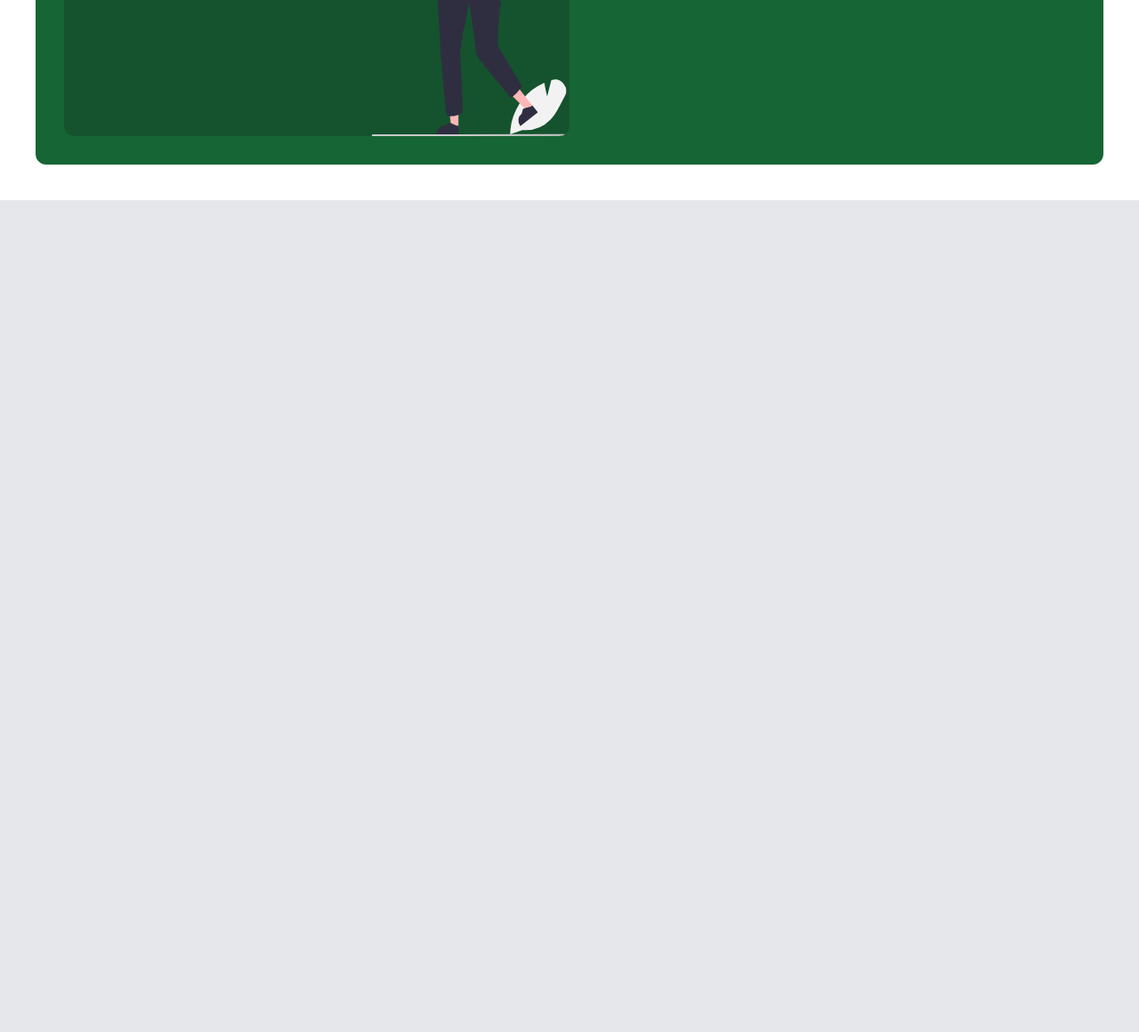
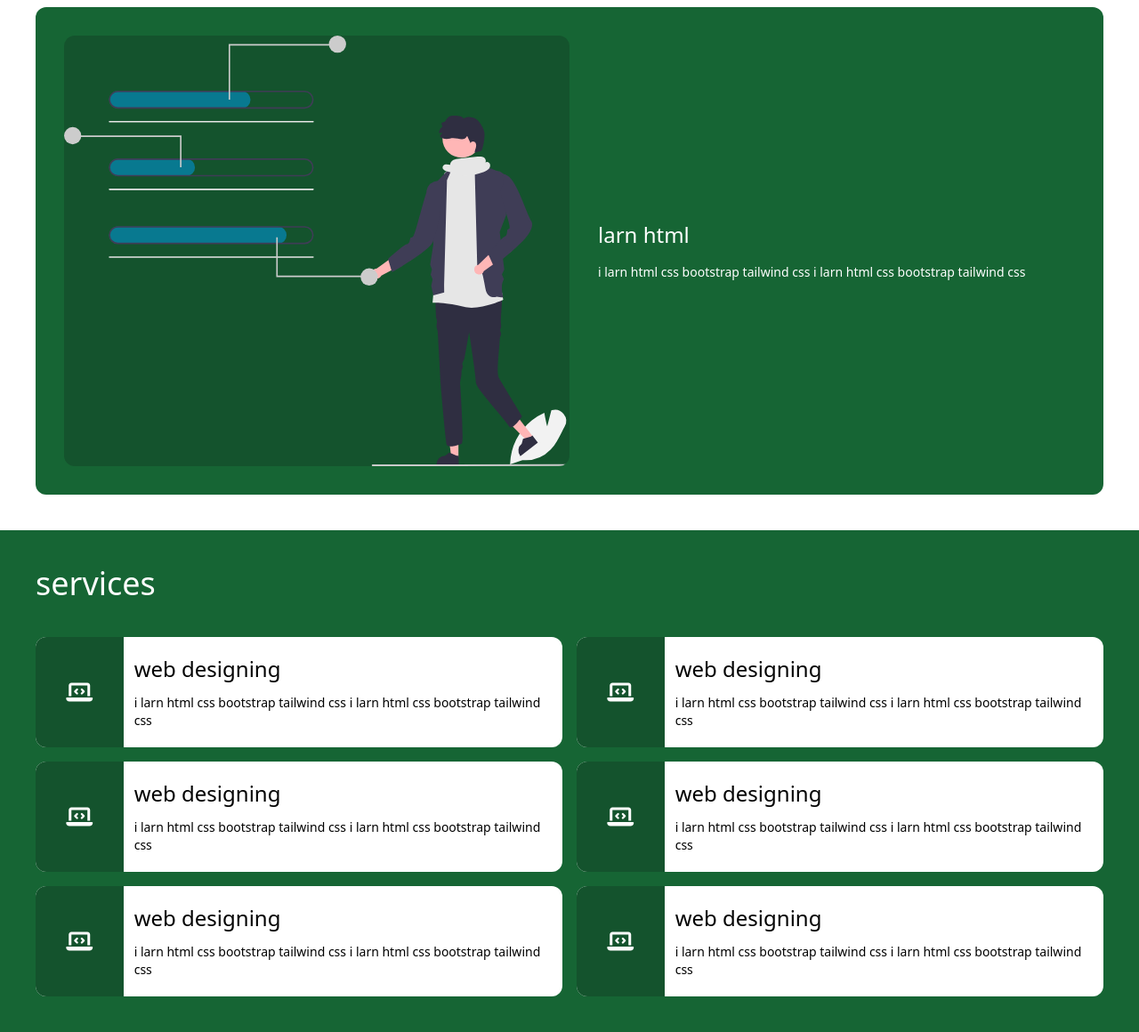
Before and after one commit to mahajanpare/tailwind_css, a website: page src/index.html in a window 1280 px wide. Shown: the part 1480-2640 px from the top of the page at 89% size. Before the commit the page ends 1705 px from the top, so only its background shows below. Drawn offline with Linux system fonts and the light colour scheme; files whose address does not match are found by name.

Commit message:
servic sec and blog sec

```diff
--- a/src/index.html
+++ b/src/index.html
@@ -59,7 +59,7 @@
   <section id="intro" class="bg-green-800 p-10 text-white">
     <div class="grid md:grid-cols-2">
       <div id="intro" class="flex flex-col justify-center align-middle">
-        <h1 class="text-4xl">hello, i am </h1>
+        <h1 class="text-2xl">hello, i am </h1>
         <h1 class="text-3xl pt-3">paresh</h1>
         <h1 class="pt-3 text-2xl">web ui/ux deginer</h1>
 
@@ -104,6 +104,13 @@
         <p class="text-sm">i larn html css bootstrap tailwind css i larn html css bootstrap tailwind css </p>
       </div>
 
+      <div class="rounded-xl bg-green-200 p-8">
+        <img class="bg-green-300 rounded-xl" src="images/bloog2.png">
+
+        <h1 class="mt-4 text-2xl font-bold">larn html</h1>
+        <p class="text-sm">i larn html css bootstrap tailwind css i larn html css bootstrap tailwind css </p>
+      </div>
+
       <div class="rounded-xl bg-red-200 p-8">
         <img class="bg-red-300 rounded-xl" src="images//bloog2.png">
 
@@ -124,7 +131,6 @@
         <h1 class="mt-4 text-2xl font-bold">larn html</h1>
         <p class="text-sm">i larn html css bootstrap tailwind css i larn html css bootstrap tailwind css </p>
       </div>
-
     </div>
 
     <div class="grid grid-cols-1 md:grid-cols-2 mt-10 rounded-xl p-8 bg-green-800 text-white">
@@ -134,6 +140,82 @@
       <div class="flex flex-col justify-center align-middle md:p-8 p-3">
         <h1 class="text-2xl">larn html</h1>
         <p class="text-sm mt-4">i larn html css bootstrap tailwind css i larn html css bootstrap tailwind css </p>
+      </div>
+    </div>
+
+  </section>
+
+  <section id="services" class="bg-green-800 p-10">
+    <div class="mb-10 text-white">
+      <h1 class="text-4xl fond-bold">services</h1>
+    </div>
+
+    <div class="grid grid-cols-2 gap-4">
+
+      <div class="grid grid-cols-12 bg-white rounded-xl">
+        <div class="bg-green-900 col-span-2 rounded-l-xl flex justify-center place-items-center text-white">
+          <i class="fa-solid fa-laptop-code text-2xl"></i>
+        </div>
+
+        <div class="px-3 py-5 col-span-10">
+          <h1 class="text-2xl">web designing</h1>
+          <p class="text-sm mt-3">i larn html css bootstrap tailwind css i larn html css bootstrap tailwind css</p>
+        </div>
+      </div>
+
+      <div class="grid grid-cols-12 bg-white rounded-xl">
+        <div class="bg-green-900 col-span-2 rounded-l-xl flex justify-center place-items-center text-white">
+          <i class="fa-solid fa-laptop-code text-2xl"></i>
+        </div>
+
+        <div class="px-3 py-5 col-span-10">
+          <h1 class="text-2xl">web designing</h1>
+          <p class="text-sm mt-3">i larn html css bootstrap tailwind css i larn html css bootstrap tailwind css</p>
+        </div>
+      </div>
+
+      <div class="grid grid-cols-12 bg-white rounded-xl">
+        <div class="bg-green-900 col-span-2 rounded-l-xl flex justify-center place-items-center text-white">
+          <i class="fa-solid fa-laptop-code text-2xl"></i>
+        </div>
+
+        <div class="px-3 py-5 col-span-10">
+          <h1 class="text-2xl">web designing</h1>
+          <p class="text-sm mt-3">i larn html css bootstrap tailwind css i larn html css bootstrap tailwind css</p>
+        </div>
+      </div>
+
+      <div class="grid grid-cols-12 bg-white rounded-xl">
+        <div class="bg-green-900 col-span-2 rounded-l-xl flex justify-center place-items-center text-white">
+          <i class="fa-solid fa-laptop-code text-2xl"></i>
+        </div>
+
+        <div class="px-3 py-5 col-span-10">
+          <h1 class="text-2xl">web designing</h1>
+          <p class="text-sm mt-3">i larn html css bootstrap tailwind css i larn html css bootstrap tailwind css</p>
+        </div>
+      </div>
+
+      <div class="grid grid-cols-12 bg-white rounded-xl">
+        <div class="bg-green-900 col-span-2 rounded-l-xl flex justify-center place-items-center text-white">
+          <i class="fa-solid fa-laptop-code text-2xl"></i>
+        </div>
+
+        <div class="px-3 py-5 col-span-10">
+          <h1 class="text-2xl">web designing</h1>
+          <p class="text-sm mt-3">i larn html css bootstrap tailwind css i larn html css bootstrap tailwind css</p>
+        </div>
+      </div>
+
+      <div class="grid grid-cols-12 bg-white rounded-xl">
+        <div class="bg-green-900 col-span-2 rounded-l-xl flex justify-center place-items-center text-white">
+          <i class="fa-solid fa-laptop-code text-2xl"></i>
+        </div>
+
+        <div class="px-3 py-5 col-span-10">
+          <h1 class="text-2xl">web designing</h1>
+          <p class="text-sm mt-3">i larn html css bootstrap tailwind css i larn html css bootstrap tailwind css</p>
+        </div>
       </div>
     </div>
   </section>
```
Also changed, not shown: dist/output.css.
